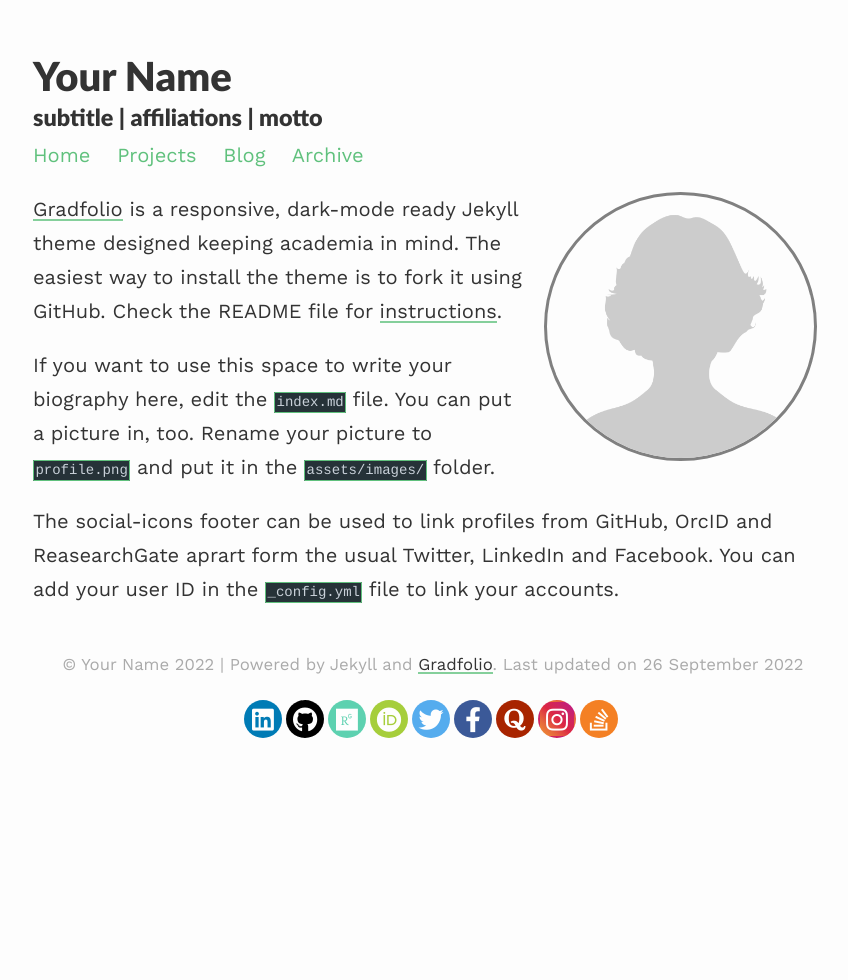
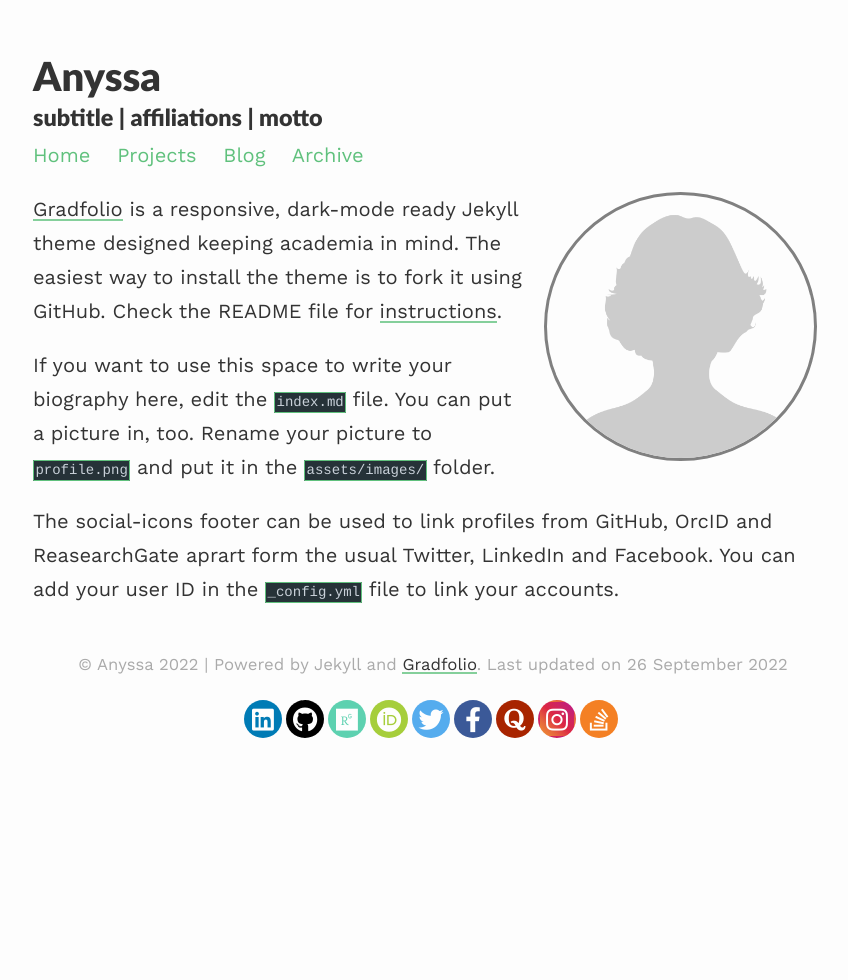
Before and after one commit to anyssajgonzalez/AnyssaPortfolio, a Jekyll site: the page built from index.md, in a window 1280 px wide. Shown: the whole page, without its empty margins (207-1055 px from the left). Built offline with Jekyll 4.4.1, drawn with Linux system fonts in a browser that asks for light colours; nearby versions of some CDN libraries.

Commit message:
added my name

```diff
--- a/_config.yml
+++ b/_config.yml
@@ -1,6 +1,6 @@
 ### your site title here
 
-title: Your Name
+title: Anyssa
 description: subtitle | affiliations | motto
 
 baseurl: /AnyssaPortfolio #name of GitHub repository
```
